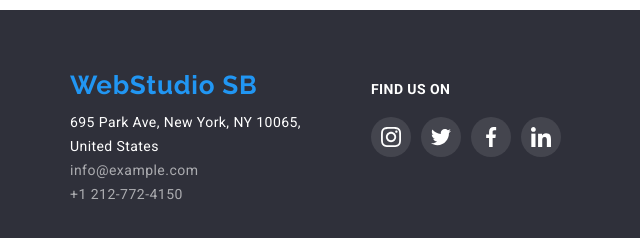
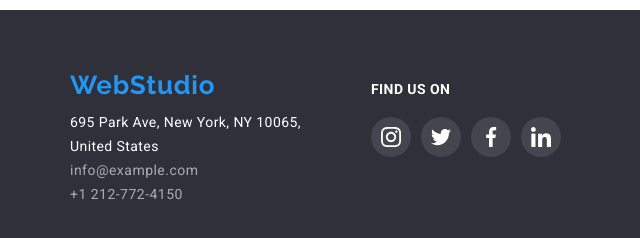
Before and after one commit to sbx79/goit-markup-hw-08, a plain HTML site: page index.html in a window 1280 px wide. Shown: the part 2725-2963 px from the top of the page, 0-640 px from the left. Drawn offline with nearby package versions, Linux system fonts and the light colour scheme.

Commit message:
minor change in title

```diff
--- a/index.html
+++ b/index.html
@@ -588,7 +588,7 @@
             <ul>
               <li>
                 <a href="./index.html" class="footer-address__logo"
-                  >WebStudio SB</a
+                  >WebStudio</a
                 >
               </li>
               <li>
```
